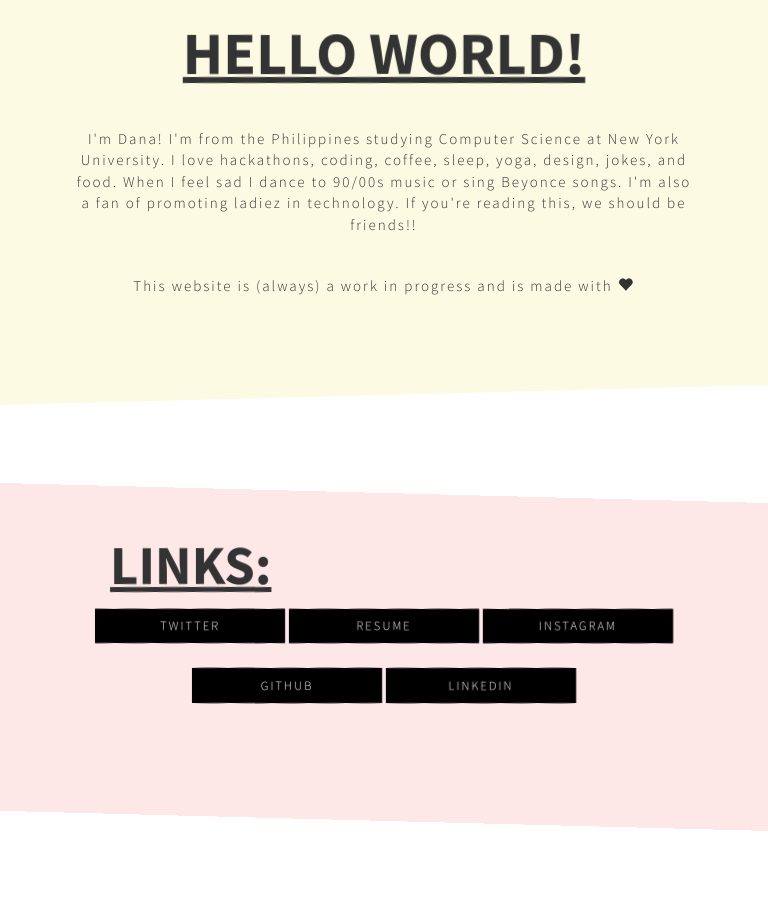
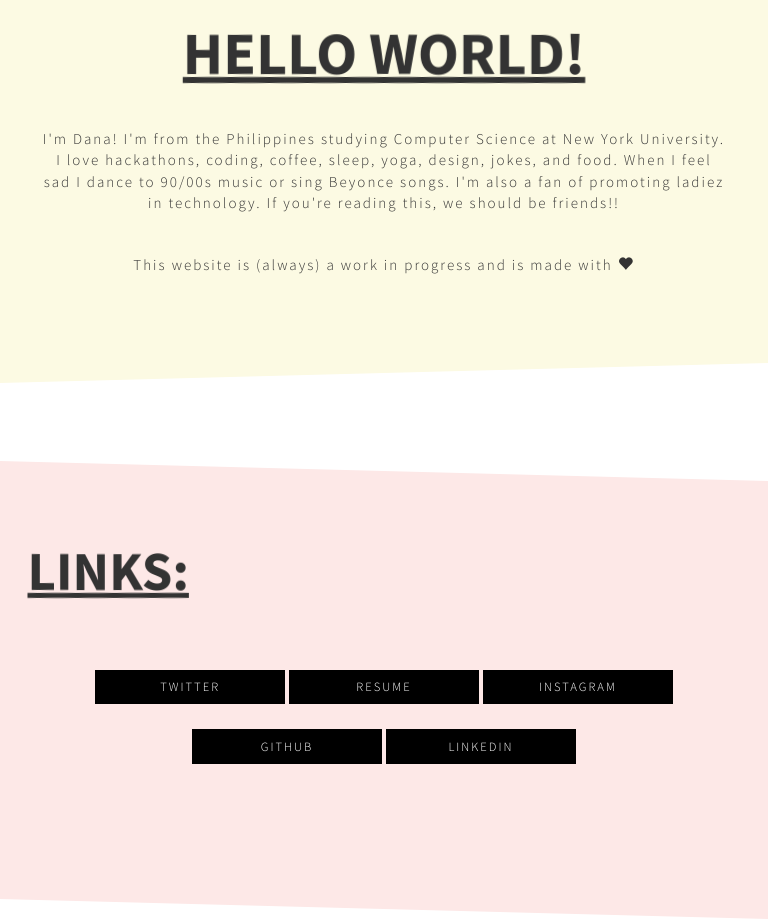
Before and after one commit to danagilliann/website-v2-cleanup, a website: page index.html in a window 768 px wide. Shown: the part 880-1803 px from the top of the page. Before the commit the page ends 1714 px from the top, so only its background shows below. Drawn offline with nearby package versions, Linux system fonts and the light colour scheme.

Commit message:
fixed links and animation

```diff
--- a/index.html
+++ b/index.html
@@ -54,13 +54,12 @@
           <div id="links-header">
             <h1 class="greeting">{{ linkHeader }}</h1>
           </div>
-          <div class="foo">
-          <div class="links-button-container" ng-repeat="linkLi in linkList">
-            <!--span ng-repeat="linkLi in linkList"-->
-              <a href="{{ linkLi.href }}">
-                <button id="{{ linkLi.id }}"><p>{{ linkLi.title }}</p></button>
-              </a>
-          </div>
+          <div class="links-wrapper">
+            <div class="links-button-container" ng-repeat="linkLi in linkList">
+             <a href="{{ linkLi.href }}">
+               <button id="{{ linkLi.id }}" class="link-a"><p>{{ linkLi.title }}</p></button>
+             </a>
+            </div>
           </div>
         </div>
 
--- a/js/animation.js
+++ b/js/animation.js
@@ -12,6 +12,11 @@ $(document).ready(function() {
       $('.anim-description').addClass('animated fadeInUp');
       $('.hello-world').addClass('animated fadeInUp');
       $('p.about-description').addClass('animated fadeInUp');
+    }
+
+    if (height > 600) {
+      $('#links-header').addClass('animated fadeInUp');
+      $('.link-a').addClass('animated fadeInUp');
     }
 
   });
--- a/sass/style.sass
+++ b/sass/style.sass
@@ -157,15 +157,17 @@ button:hover
     text-align: left
     padding-left: 2em
 
-  .greeting, .links-button-container, .foo
+  .greeting, .links-button-container, .links-wrapper
     -webkit-transform: skewY(-1.5deg)
     -moz-transform: skewY(-1.5deg)
     -ms-transform: skewY(-1.5deg)
     -o-transform: skewY(-1.5deg)
     transform: skewY(-1.5deg)
 
+  .links-wrapper
+    margin: 2em 2em 0em
+
   .links-button-container
-    margin-top: 1em
     display: inline
     text-align: center
 
@@ -203,6 +205,10 @@ button:hover
   .about-container
     margin: 10em 0
 
+  .links-container .greeting
+    text-align: left
+    padding-left: 1em
+
 @media (max-width: 768px)
   h1.title
     font-size: 70px
@@ -231,9 +237,22 @@ button:hover
       font-size: 60px
 
     .about-description
-      padding: 3em 5em
+      padding: 3em
       font-family: $regular
       letter-spacing: 2px
 
       p
         font-size: 15px
+
+  .links-container
+
+    .links-wrapper
+      margin: 2em
+
+    .button
+      width: 150px
+      margin: 0
+
+    .greeting
+      text-align: left
+      padding: 0.5em
```
Also changed, not shown: style/style.css.
